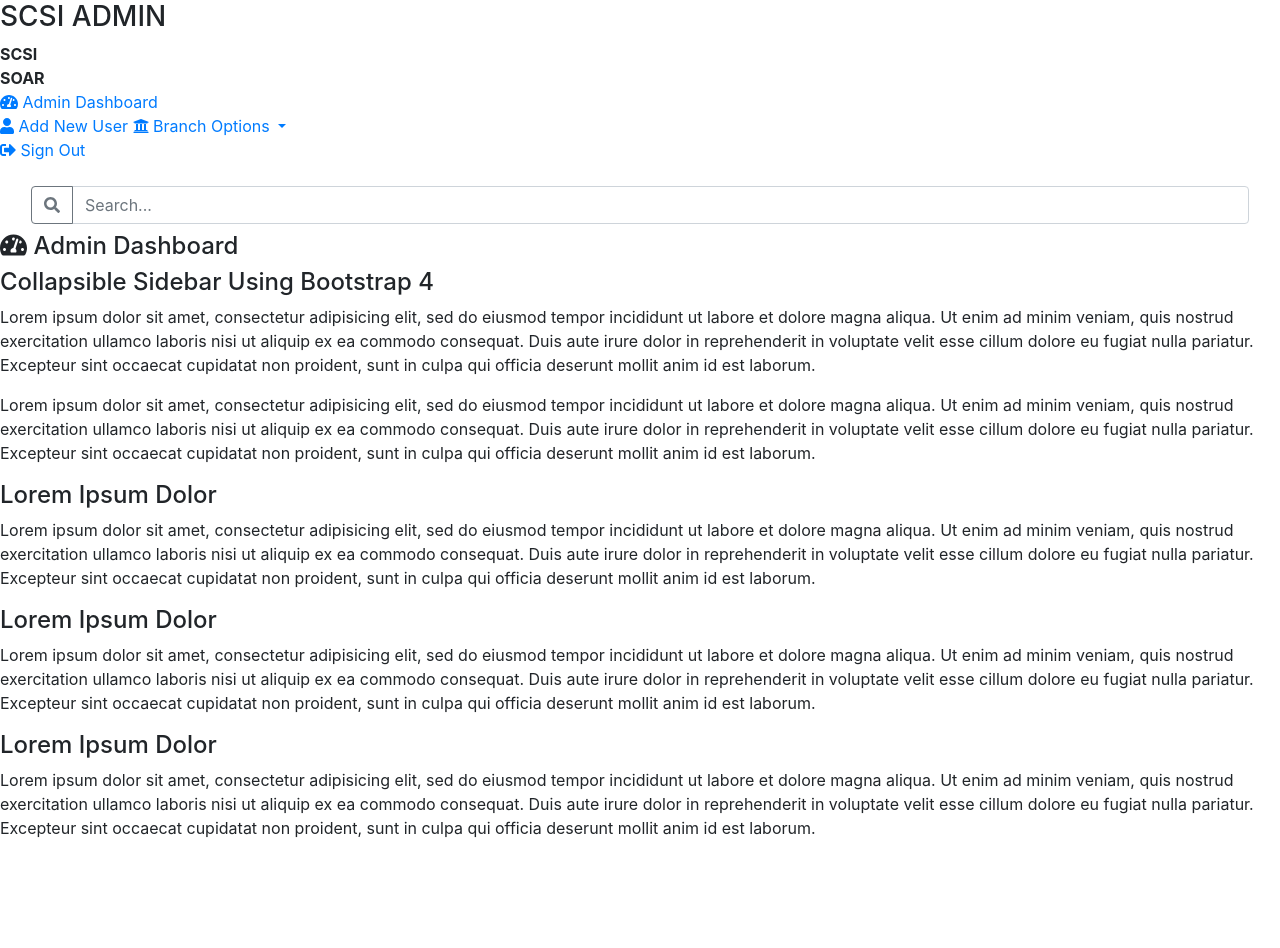
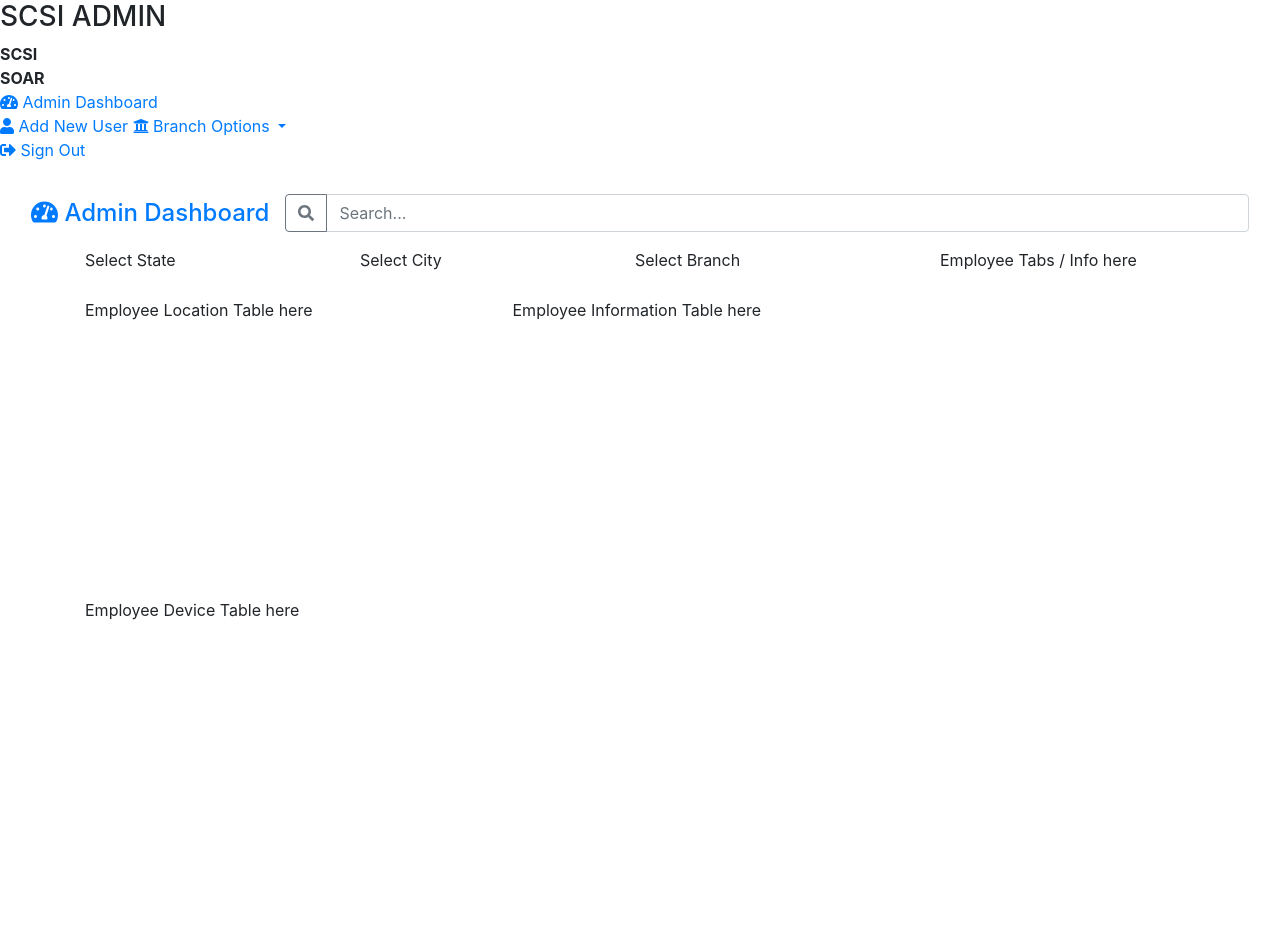
Before and after one commit to scsiproject/duresswatch, a PHP site: page / in a window 1280 px wide. Before the commit the page ends 838 px from the top, so only its background shows below. Run offline with PHP 8.4, Linux system fonts and the light colour scheme; some libraries are stand-ins or nearby versions.

Commit message:
update
change layout

```diff
--- a/admin/index.html
+++ b/admin/index.html
@@ -65,49 +65,87 @@
 
         <!-- Page Content  -->
         <div id="content">
-
         <nav class="navbar navbar-expand-lg" id="sticktotop">
             <div class="container-fluid">
-                <div class="navbar-header pull-left">
+
+
                 <button class="navbar-toggler" type="button" id="sidebarCollapse" class="btn toggleBtn">
-                    <i class="fas fa-bars"></i>
-                </button>
-              </div>
+                    <i class="fas fa-bars"></i></button>
+
+
+              <a class="navbar-brand" href="#" style="margin-top: 8px;"><h4><i class="fas fa-tachometer-alt"></i> Admin Dashboard</h4></a>
+
+
               <div class="input-group pull-right nav-search">
                 <div class="input-group-prepend">
                   <button class="btn btn-outline-secondary" id="searchbtn" type="button"><i class="fas fa-search"></i></button>
                 </div>
-  <input class="form-control" type="search" id="searchbar" placeholder="Search..." aria-label="Search">
+                <input class="form-control" type="text" id="searchbar" placeholder="Search..." aria-label="Search" aria-describability="basic-addon1">
+              </div>
+            </div>
 
-        </div>
 
-            </div>
+
+
+
+
         </nav>
 
 
 <!-- Container -->
-<div id="container">
-            <div id="windowTitle"><h4><i class="fas fa-tachometer-alt"></i> Admin Dashboard</h4></div>
+<section id="grid" class="sec-accent sec-spacer-md">
+ <div class="container pos">
 
-            <h4>Collapsible Sidebar Using Bootstrap 4</h4>
-            <p>Lorem ipsum dolor sit amet, consectetur adipisicing elit, sed do eiusmod tempor incididunt ut labore et dolore magna aliqua. Ut enim ad minim veniam, quis nostrud exercitation ullamco laboris nisi ut aliquip ex ea commodo consequat. Duis aute irure dolor in reprehenderit in voluptate velit esse cillum dolore eu fugiat nulla pariatur. Excepteur sint occaecat cupidatat non proident, sunt in culpa qui officia deserunt mollit anim id est laborum.</p>
-            <p>Lorem ipsum dolor sit amet, consectetur adipisicing elit, sed do eiusmod tempor incididunt ut labore et dolore magna aliqua. Ut enim ad minim veniam, quis nostrud exercitation ullamco laboris nisi ut aliquip ex ea commodo consequat. Duis aute irure dolor in reprehenderit in voluptate velit esse cillum dolore eu fugiat nulla pariatur. Excepteur sint occaecat cupidatat non proident, sunt in culpa qui officia deserunt mollit anim id est laborum.</p>
 
-            <div class="line"></div>
+    <div class="row small-gutters">
+      <div class="col-sm-9">
+        <div class="row no-gutters">
+            <div class="col-md-4 col-xs-12" style="height: 50px;">
+              <div class="blue h-100">
+              <p>Select State</p>
+            </div>
+          </div>
+            <div class="col-md-4 col-xs-12" style="height: 50px;">
+              <div class="blue h-100">
+              <p>Select City</p>
+            </div>
+          </div>
+            <div class="col-md-4 col-xs-12" style="height: 50px;">
+              <div class="blue h-100">
+              <p>Select Branch</p>
+            </div>
+          </div>
+        </div>
 
-            <h4>Lorem Ipsum Dolor</h2>
-            <p>Lorem ipsum dolor sit amet, consectetur adipisicing elit, sed do eiusmod tempor incididunt ut labore et dolore magna aliqua. Ut enim ad minim veniam, quis nostrud exercitation ullamco laboris nisi ut aliquip ex ea commodo consequat. Duis aute irure dolor in reprehenderit in voluptate velit esse cillum dolore eu fugiat nulla pariatur. Excepteur sint occaecat cupidatat non proident, sunt in culpa qui officia deserunt mollit anim id est laborum.</p>
+        <div class="row small-gutters">
+            <div class="col-md-6 col-xs-12" style="height: 300px;">
+              <div class="blue h-100">
+              <p>Employee Location Table here</p>
+            </div>
+            </div>
+              <div class="col-md-6 col-xs-12" style="height: 300px;">
+                <div class="blue h-100">
+                <p>Employee Information Table here</p>
+              </div>
+          </div>
+        </div>
 
-            <div class="line"></div>
+        <div class="row">
+            <div class="col-md-12 col-xs-12" style="height: 350px;">
+              <div class="blue h-100">
+              <p>Employee Device Table here</p>
+            </div>
+          </div>
+        </div>
+      </div>
+      <div class="col-sm-3 col-xs-12">
+        <div class="blue h-100">
+          <p>Employee Tabs / Info here</p>
+        </div>
+      </div>
 
-            <h4>Lorem Ipsum Dolor</h4>
-            <p>Lorem ipsum dolor sit amet, consectetur adipisicing elit, sed do eiusmod tempor incididunt ut labore et dolore magna aliqua. Ut enim ad minim veniam, quis nostrud exercitation ullamco laboris nisi ut aliquip ex ea commodo consequat. Duis aute irure dolor in reprehenderit in voluptate velit esse cillum dolore eu fugiat nulla pariatur. Excepteur sint occaecat cupidatat non proident, sunt in culpa qui officia deserunt mollit anim id est laborum.</p>
-
-            <div class="line"></div>
-
-            <h4>Lorem Ipsum Dolor</h4>
-            <p>Lorem ipsum dolor sit amet, consectetur adipisicing elit, sed do eiusmod tempor incididunt ut labore et dolore magna aliqua. Ut enim ad minim veniam, quis nostrud exercitation ullamco laboris nisi ut aliquip ex ea commodo consequat. Duis aute irure dolor in reprehenderit in voluptate velit esse cillum dolore eu fugiat nulla pariatur. Excepteur sint occaecat cupidatat non proident, sunt in culpa qui officia deserunt mollit anim id est laborum.</p>
-        </div>
+  </div>
+</section>
     </div>
   </div>
 
```
Also changed, not shown: admin/admin.css (+50 -16 lines).
